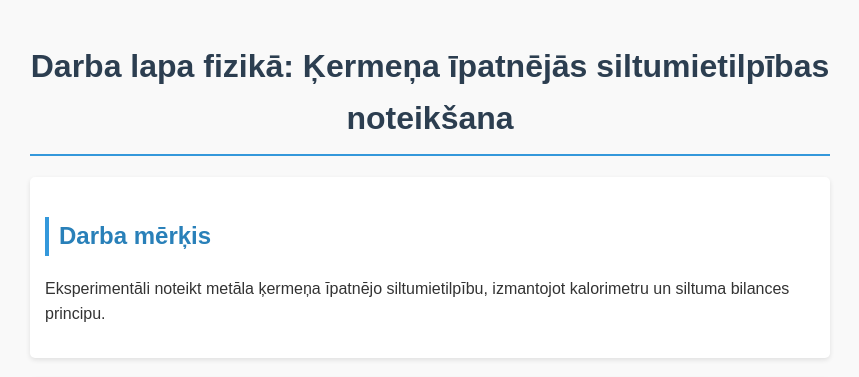
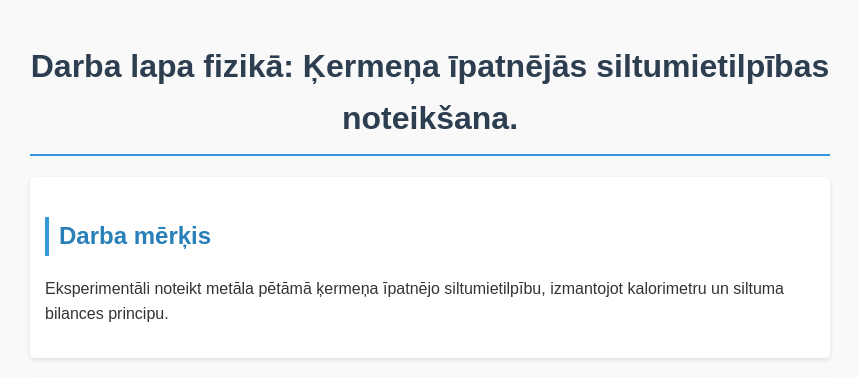
Before and after one commit to broskynocap/fizikam, a plain HTML site: page index.html in a window 1280 px wide. Shown: the top 377 px of the page, without its empty margins (210-1069 px from the left). Drawn offline with Linux system fonts and the light colour scheme.

Commit message:
Update index.html

```diff
--- a/index.html
+++ b/index.html
@@ -94,11 +94,11 @@
     </style>
 </head>
 <body>
-    <h1>Darba lapa fizikā: Ķermeņa īpatnējās siltumietilpības noteikšana</h1>
+    <h1>Darba lapa fizikā: Ķermeņa īpatnējās siltumietilpības noteikšana.</h1>
 
     <div class="section">
         <h2>Darba mērķis</h2>
-        <p>Eksperimentāli noteikt metāla ķermeņa īpatnējo siltumietilpību, izmantojot kalorimetru un siltuma bilances principu.</p>
+        <p>Eksperimentāli noteikt metāla pētāmā ķermeņa īpatnējo siltumietilpību, izmantojot kalorimetru un siltuma bilances principu.</p>
     </div>
 
     <div class="section">
```
